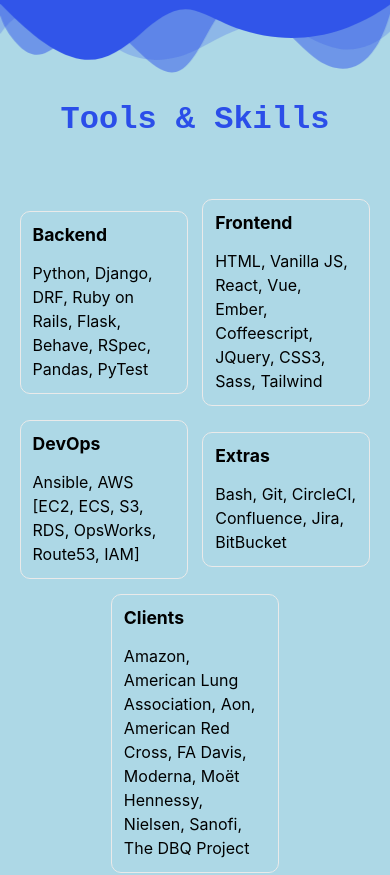
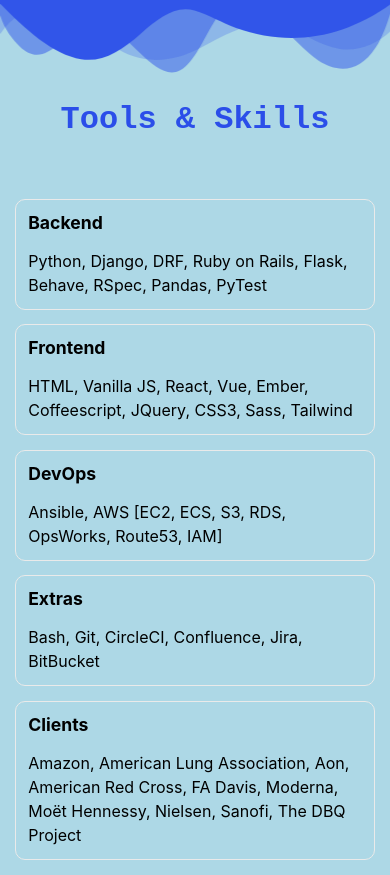
Before and after one commit to dan-griffin-ct/dan-griffin-ct.github.io, a Next.js app: page /tools-skills in a window 390 px wide. Shown: the top 875 px of the page. Built offline with nearby package versions, Linux system fonts and the light colour scheme.

Commit message:
grid class swap for mobile friendly times

```diff
--- a/pages/tools-skills.js
+++ b/pages/tools-skills.js
@@ -21,7 +21,7 @@
             <h1 className={styles.pageTitle}>Tools &amp; Skills</h1>
         </div>
 
-        <div className={styles.gridTools}>
+        <div className={styles.grid}>
           <span className={styles.cardSkills}>
             <h5>Backend</h5>
             <p>
```
